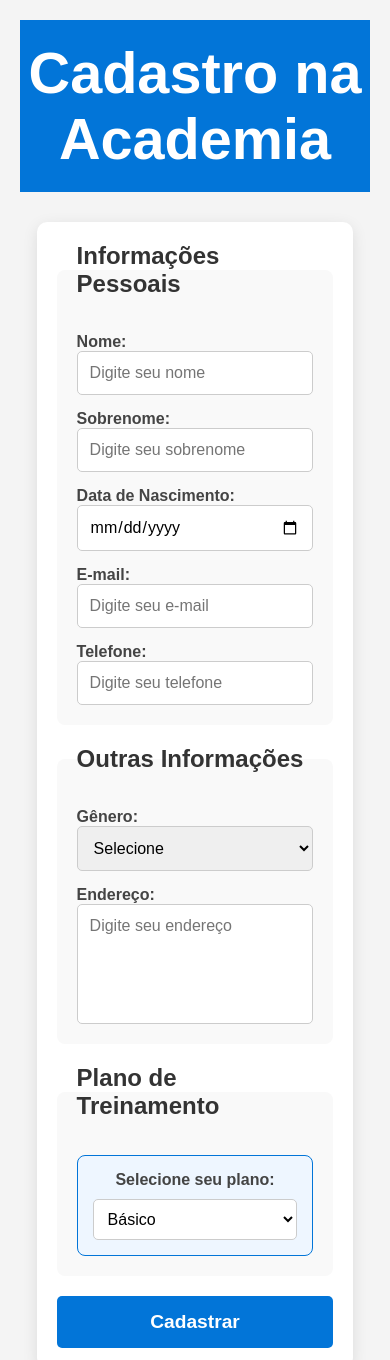
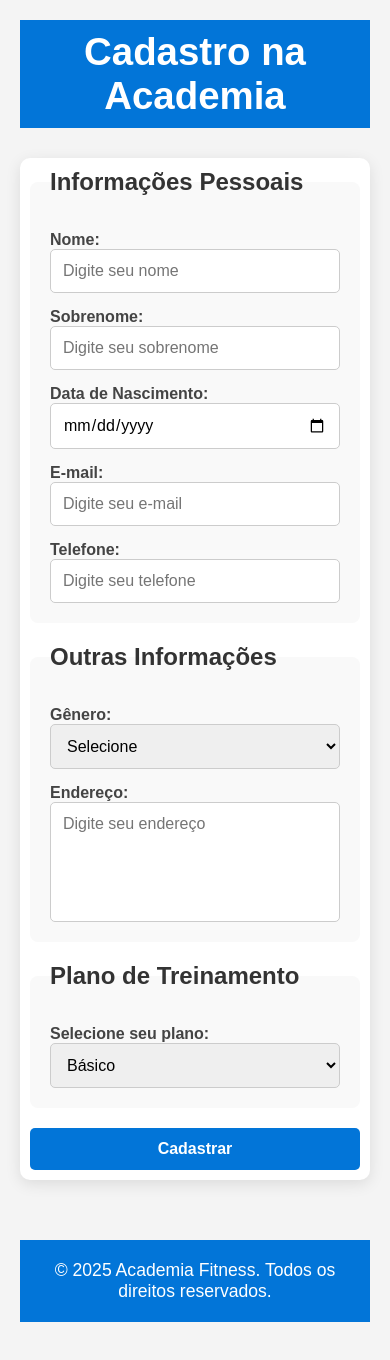
Before and after one commit to antoniocarlos-error404/formul-rio-de-academia-, a plain HTML site: page index.html in a window 390 px wide. Shown: the top 1360 px of the page. Drawn offline with Linux system fonts and the light colour scheme.

Commit message:
responsividade e organizaçao

```diff
--- a/styles.css
+++ b/styles.css
@@ -14,6 +14,9 @@ body {
     justify-content: center;
     min-height: 100vh;
     padding: 20px;
+    width: 100%;
+    margin: 0;
+    overflow-x: hidden; /* Impede a rolagem horizontal */
 }
 
 header {
@@ -24,6 +27,18 @@ header {
     padding: 20px 0;
     font-size: 1.8rem;
     font-weight: bold;
+    display: flex;
+    justify-content: center;
+    align-items: center;
+    flex-wrap: wrap;
+}
+
+main {
+    width: 100%;
+    display: flex;
+    justify-content: center;
+    align-items: center;
+    height: 100%;
 }
 
 .form-container {
@@ -54,6 +69,7 @@ fieldset {
     flex-wrap: wrap;
     gap: 15px;
     justify-content: space-between;
+    width: 100%; /* Garantir que o fieldset ocupe toda a largura disponível */
 }
 
 legend {
@@ -95,44 +111,6 @@ textarea {
     height: 120px;
 }
 
-.radio-group {
-    display: flex;
-    flex-wrap: wrap;
-    gap: 10px;
-}
-
-.radio-group label {
-    display: flex;
-    align-items: center;
-    gap: 5px;
-}
-
-/* Melhorando a seção de treinamento */
-.treinamento-container {
-    display: flex;
-    flex-direction: column;
-    gap: 15px;
-}
-
-.treinamento-group {
-    display: flex;
-    flex-direction: column;
-    gap: 10px;
-    background: #eef6ff;
-    padding: 15px;
-    border-radius: 8px;
-    border: 1px solid #0275d8;
-}
-
-.treinamento-group select, .treinamento-group .radio-group {
-    padding: 10px;
-    border-radius: 5px;
-    background: white;
-    border: 1px solid #ccc;
-    width: 100%;
-    max-width: 400px;
-}
-
 button {
     background-color: #0275d8;
     color: white;
@@ -160,18 +138,46 @@ footer {
     font-size: 1.1rem;
 }
 
+/* Responsividade para telas menores */
 @media (max-width: 768px) {
+    body {
+        justify-content: flex-start;
+    }
+
     .form-container {
-        width: 95%;
-        padding: 20px;
+        width: 100%;
+        max-width: 100%;
+        padding: 15px;
     }
+
     .input-group {
         max-width: 100%;
     }
+
     fieldset {
         flex-direction: column;
+        width: 100%;
     }
-    .treinamento-group {
-        align-items: center;
+
+    button {
+        font-size: 1rem;
+        padding: 12px;
+    }
+
+    header {
+        font-size: 1.5rem;
+        padding: 15px 10px;
+        text-align: center;
     }
 }
+
+@media (max-width: 480px) {
+    header {
+        font-size: 1.2rem;
+        padding: 10px 5px;
+    }
+
+    .form-container {
+        padding: 10px;
+    }
+}
```
Also changed, not shown: index.html (line endings or trailing spaces).
